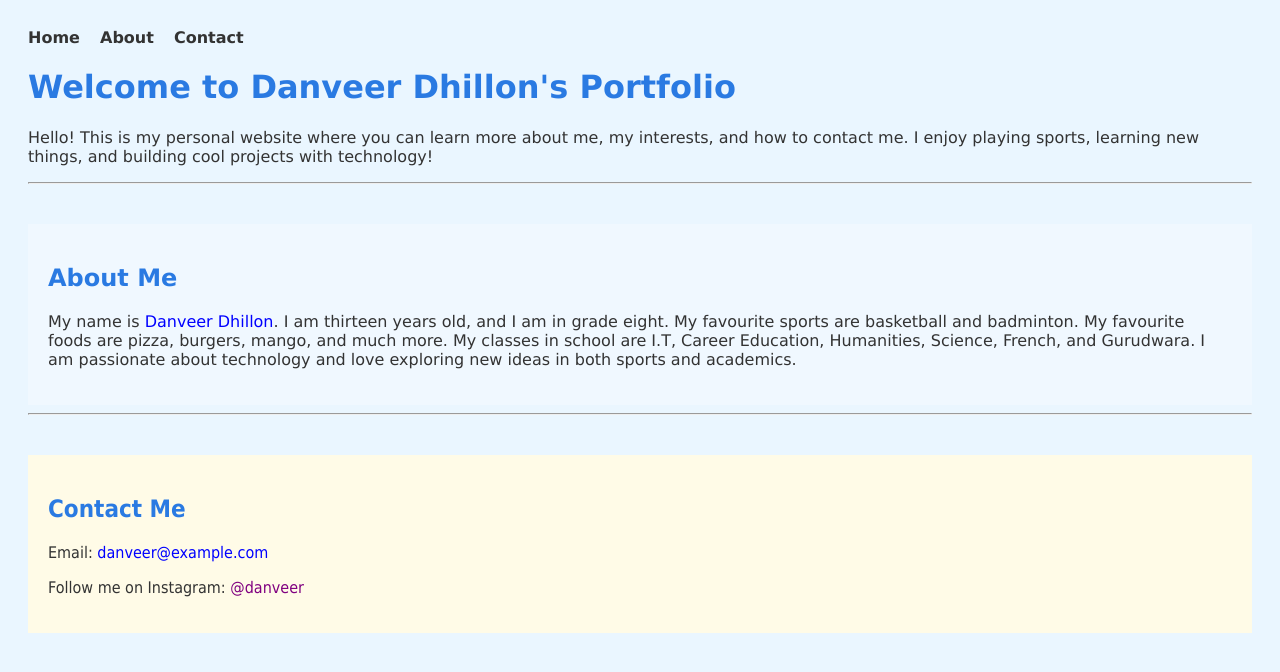
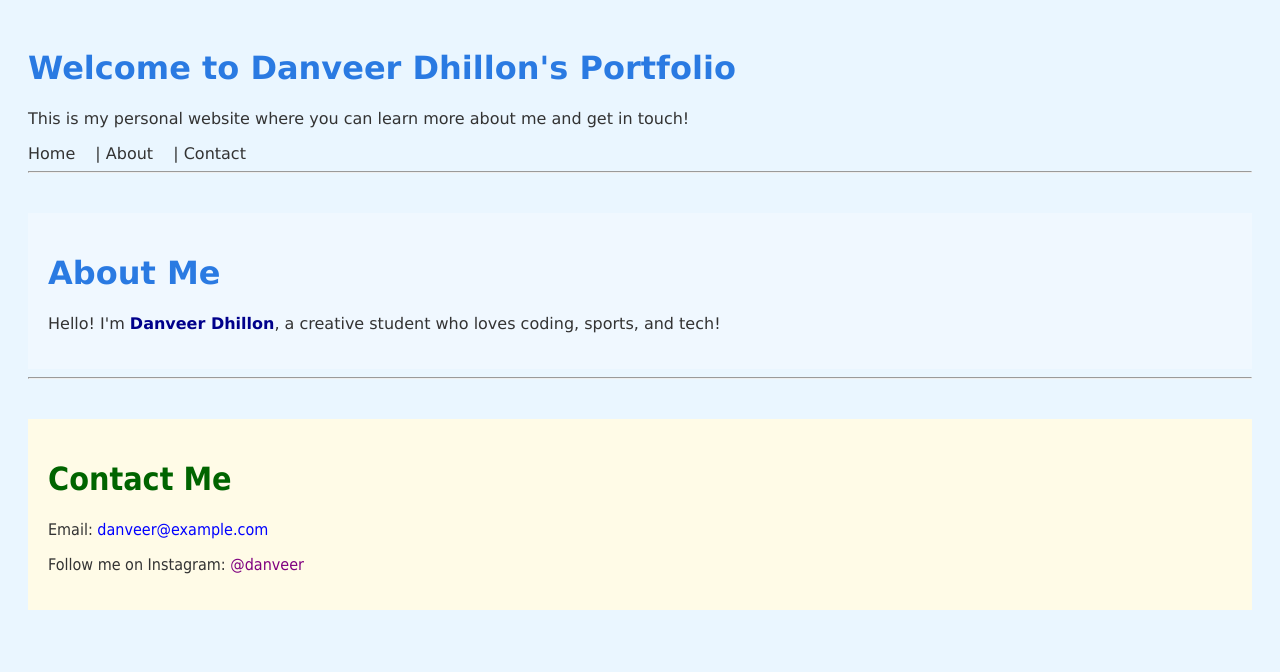
Before and after one commit to Danveer394/Danveer394.github.io, a plain HTML site: page index.html in a window 1280 px wide. Drawn offline with Linux system fonts and the light colour scheme.

Commit message:
Update index.html

```diff
--- a/index.html
+++ b/index.html
@@ -1,8 +1,10 @@
+<!-- index.html -->
 <!DOCTYPE html>
 <html>
 <head>
-  <title>Danveer Dhillon - Personal Portfolio</title>
+  <title>Home - Danveer's Portfolio</title>
   <style>
+    /* This is from styles.css (external CSS turned internal for convenience) */
     body {
       background-color: #eaf6ff;
       color: #333;
@@ -10,69 +12,45 @@
       padding: 20px;
     }
 
-    h1, h2 {
+    h1 {
       color: #2a7ae2;
-    }
-
-    nav {
-      margin-bottom: 20px;
     }
 
     nav a {
       margin-right: 15px;
       text-decoration: none;
       color: #333;
-      font-weight: bold;
     }
 
     nav a:hover {
       text-decoration: underline;
     }
-
-    #about {
-      background-color: #f0f8ff;
-      padding: 20px;
-      margin-top: 40px;
-    }
-
-    #contact {
-      background-color: #fffbe7;
-      padding: 20px;
-      margin-top: 40px;
-      font-family: Tahoma;
-    }
   </style>
 </head>
 <body>
 
-  <!-- Navigation -->
+  <h1>Welcome to Danveer Dhillon's Portfolio</h1>
+  <p>This is my personal website where you can learn more about me and get in touch!</p>
+
   <nav>
-    <a href="#home">Home</a>
-    <a href="#about">About</a>
+    <a href="#home">Home</a> |
+    <a href="#about">About</a> |
     <a href="#contact">Contact</a>
   </nav>
 
-  <!-- Home Section -->
-  <div id="home">
-    <h1>Welcome to Danveer Dhillon's Portfolio</h1>
-    <p>Hello! This is my personal website where you can learn more about me, my interests, and how to contact me. I enjoy playing sports, learning new things, and building cool projects with technology!</p>
+  <hr>
+
+  <!-- About Section (Simulates about.html) -->
+  <div id="about" style="background-color: #f0f8ff; padding: 20px; margin-top: 40px;">
+    <h1>About Me</h1>
+    <p>Hello! I'm <span style="color: darkblue; font-weight: bold;">Danveer Dhillon</span>, a creative student who loves coding, sports, and tech!</p>
   </div>
 
   <hr>
 
-  <!-- About Section -->
-  <div id="about">
-    <h2>About Me</h2>
-    <p>
-      My name is <span style="color:blue;">Danveer Dhillon</span>. I am thirteen years old, and I am in grade eight. My favourite sports are basketball and badminton. My favourite foods are pizza, burgers, mango, and much more. My classes in school are I.T, Career Education, Humanities, Science, French, and Gurudwara. I am passionate about technology and love exploring new ideas in both sports and academics.
-    </p>
-  </div>
-
-  <hr>
-
-  <!-- Contact Section -->
-  <div id="contact">
-    <h2>Contact Me</h2>
+  <!-- Contact Section (Simulates contact.html) -->
+  <div id="contact" style="background-color: #fffbe7; padding: 20px; margin-top: 40px; font-family: Tahoma;">
+    <h1 style="color: darkgreen;">Contact Me</h1>
     <p>Email: <span style="color: blue;">danveer@example.com</span></p>
     <p>Follow me on Instagram:
       <a href="https://instagram.com" target="_blank" style="text-decoration: none; color: purple;">@danveer</a>
```
